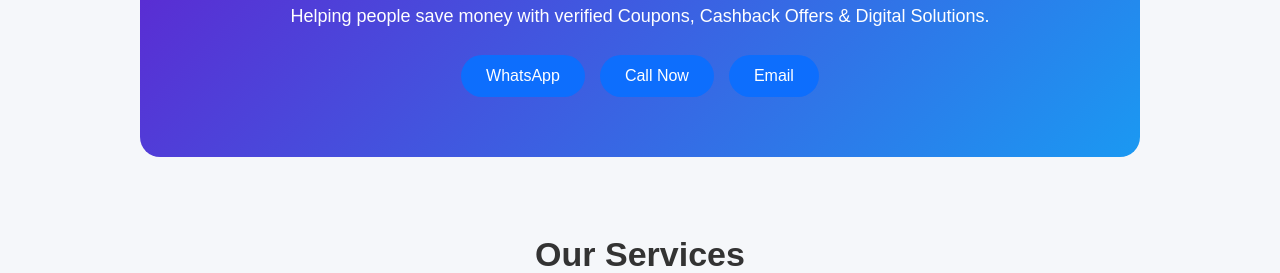
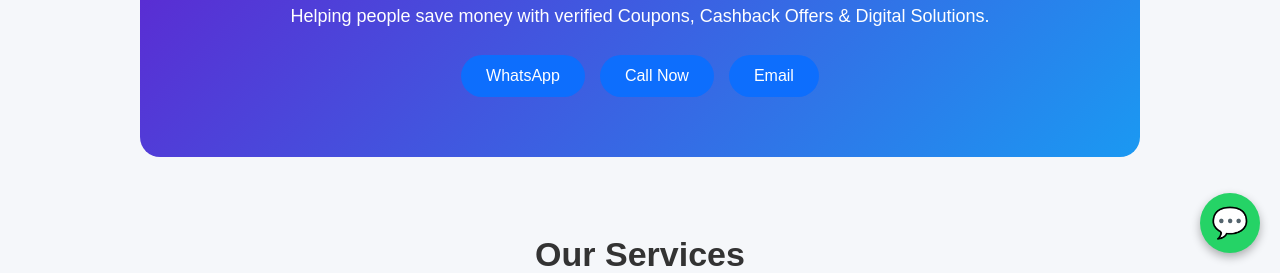
Before and after one commit to nellikrishnaprasad-debug/mywebsite, a plain HTML site: page index.html in a window 1280 px wide. Shown: the part 527-800 px from the top of the page. Drawn offline with Linux system fonts and the light colour scheme.

Commit message:
Add WhatsApp floating button styles

```diff
--- a/style.css
+++ b/style.css
@@ -208,3 +208,24 @@
     }
 
 }
+.whatsapp-float{
+    position:fixed;
+    bottom:20px;
+    right:20px;
+    width:60px;
+    height:60px;
+    background:#25D366;
+    color:white;
+    border-radius:50%;
+    display:flex;
+    justify-content:center;
+    align-items:center;
+    text-decoration:none;
+    font-size:30px;
+    box-shadow:0 4px 10px rgba(0,0,0,0.3);
+    transition:0.3s;
+}
+
+.whatsapp-float:hover{
+    transform:scale(1.1);
+}
```
